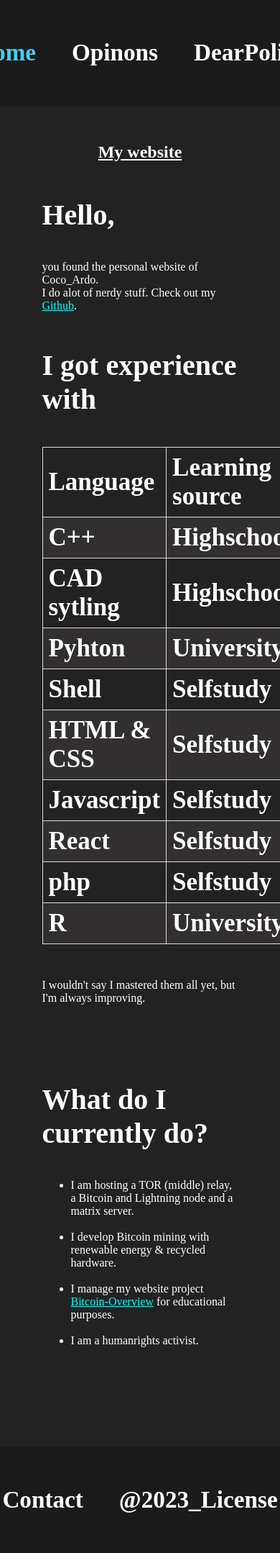
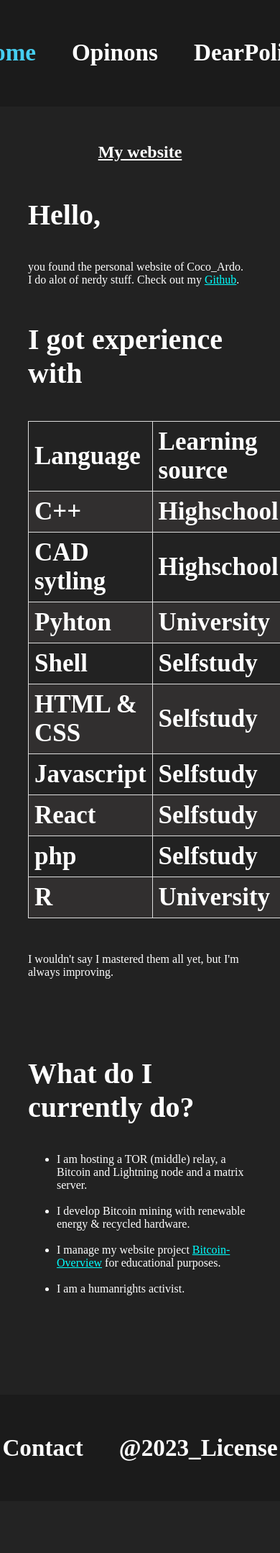
Before and after one commit to RealCocoArdo/Coco_Ardo, a PHP site: page / in a window 390 px wide; the page is wider, and only the part inside the window is pictured. Shown: the part 126-2284 px from the top of that part at 72% size. After the commit the page ends 2156 px from the top of that part, so only its background shows below. Run offline with PHP 8.4, Linux system fonts and the light colour scheme.

Commit message:
Update main.css

```diff
--- a/main.css
+++ b/main.css
@@ -100,8 +100,8 @@
         font-size: 35px;
     }
     #two, #three, #four{
-        margin-left: 15%;
-        padding-right: 15%;
+        margin-left: 10%;
+        padding-right: 10%;
     }
         .listoverview li img{
             width: 80px;
```
